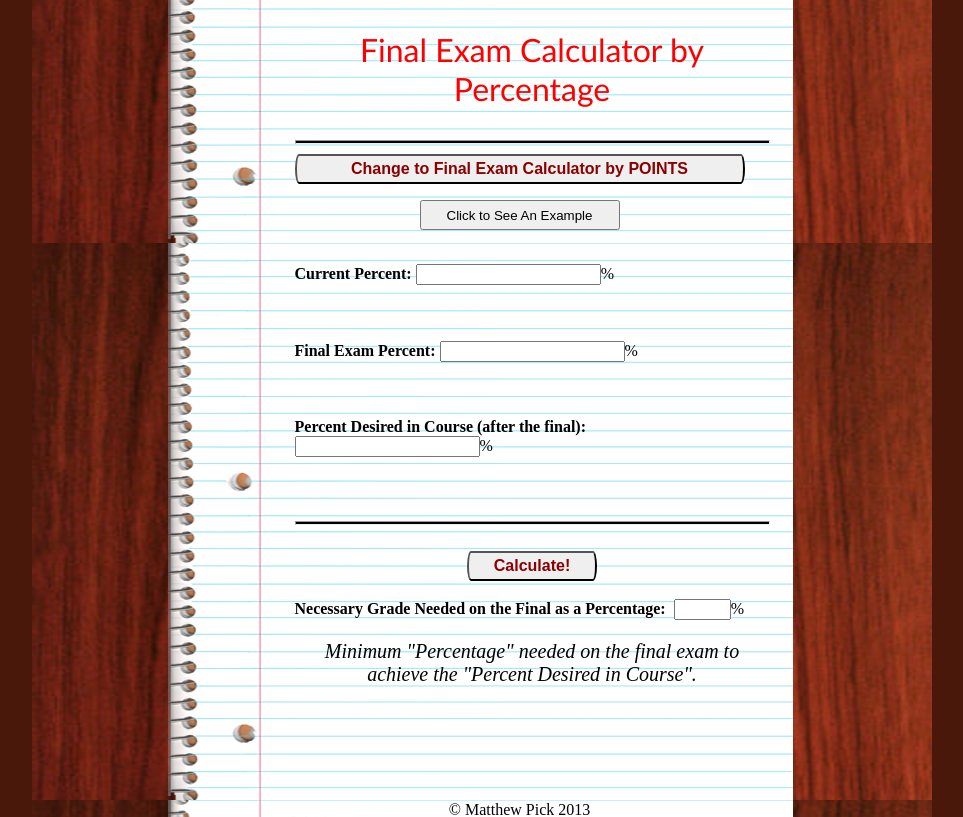
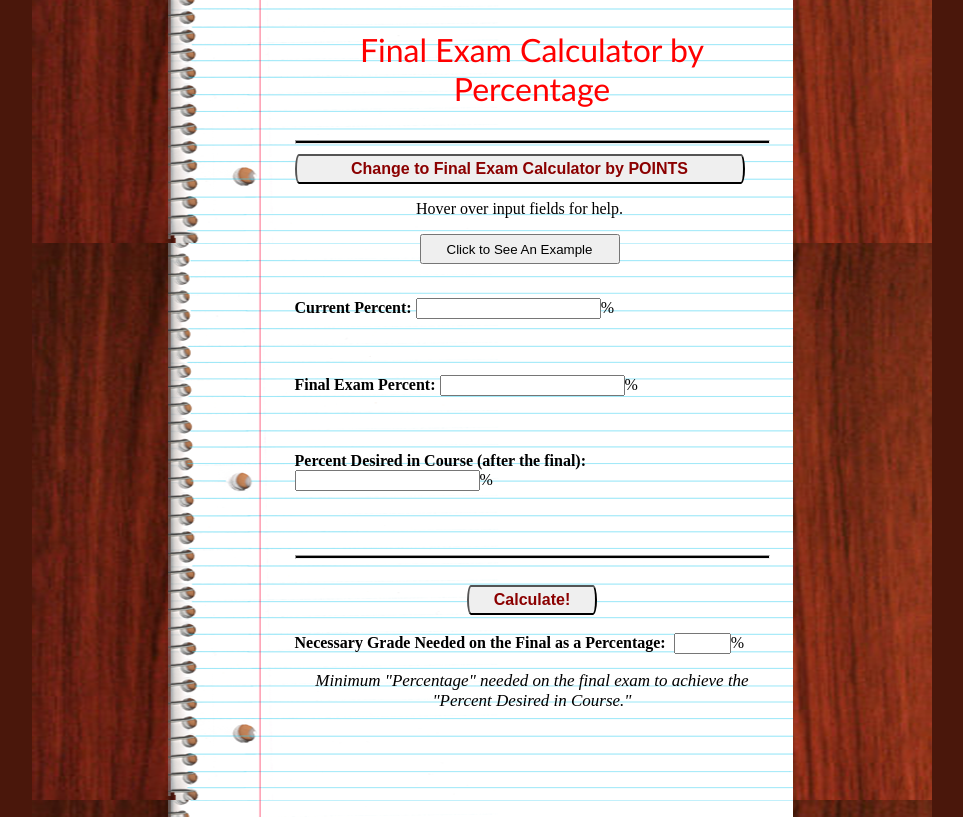
Before and after one commit to cybermatthew/AceMyGPA, a PHP site: page /finalCalc.php in a window 1280 px wide. Shown: the part 314-1131 px from the top of the page, without its empty margins (158-1121 px from the left). Run offline with PHP 8.4, Linux system fonts and the light colour scheme.

Commit message:
Changed "Minimum" text in Final Calc and added hover assistance text.

```diff
--- a/finalCalc.php
+++ b/finalCalc.php
@@ -516,6 +516,7 @@
 
 		<br>
 
+<p font-size:20px>Hover over input fields for help.</p>
 
 <div id = "HiddenDiv">
 
@@ -553,7 +554,7 @@
 			<b>Necessary Grade Needed on the Final as a Percentage:</b>&nbsp
 
 			<input type="text" name="DesiredPercentage1" id="PercentageNumber_tmp" size="4" style="text-align:center;" readonly="">%
-            <br><center><p style="font-size: 20px"><i>Minimum "Percentage" needed on the final exam to achieve the "Percent Desired in Course".</i></p></center>
+            <br><center><p style="font-size: 17px"><i>Minimum "Percentage" needed on the final exam to achieve the "Percent Desired in Course."</i></p></center>
 			<p id="DetermineFeasibilityPercentage" size="100" style="color:red;font-size:20px;text-align:center;"> &nbsp </p>
 
 
@@ -632,7 +633,7 @@
 
 			<b>Necessary Grade Needed on the Final in Points:</b>&nbsp
 			<input type="text" name="DesiredPercentage2" id="PointsNumber_tmp" size="8	" style="text-align:center;" readonly="">
-			<br><center><p style="font-size: 20px"><i>Minimum "Point Value" needed on the final exam to achieve the "Percent Desired to Achieve in Course".</i></p></center>
+			<br><center><p style="font-size: 17px"><i>Minimum "Point Value" needed on the final exam to achieve the "Percent Desired to Achieve in Course."</i></p></center>
 			<p id="DetermineFeasibilityPoints" size="150" style="color:red;font-size:20px;text-align:center;"> &nbsp </p>
 
 	   </form>
```
Also changed, not shown: 2 other files.
